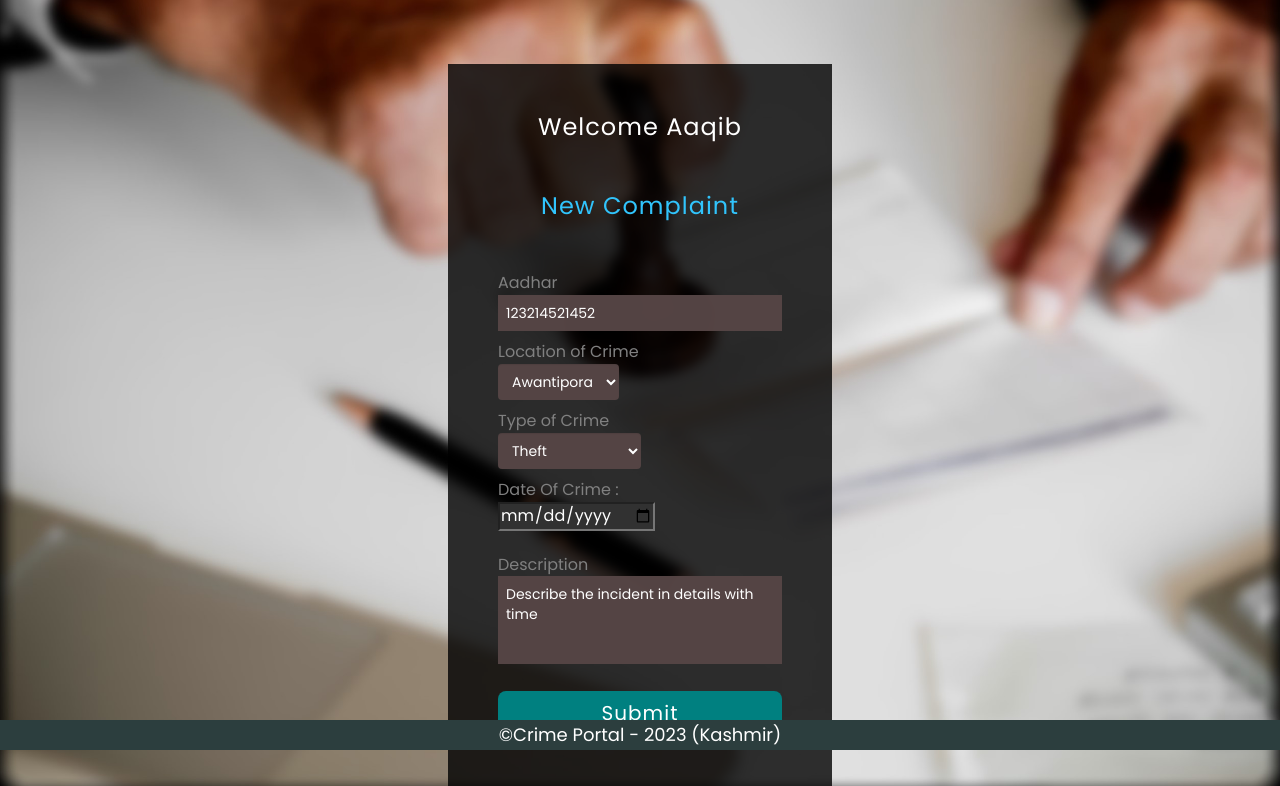
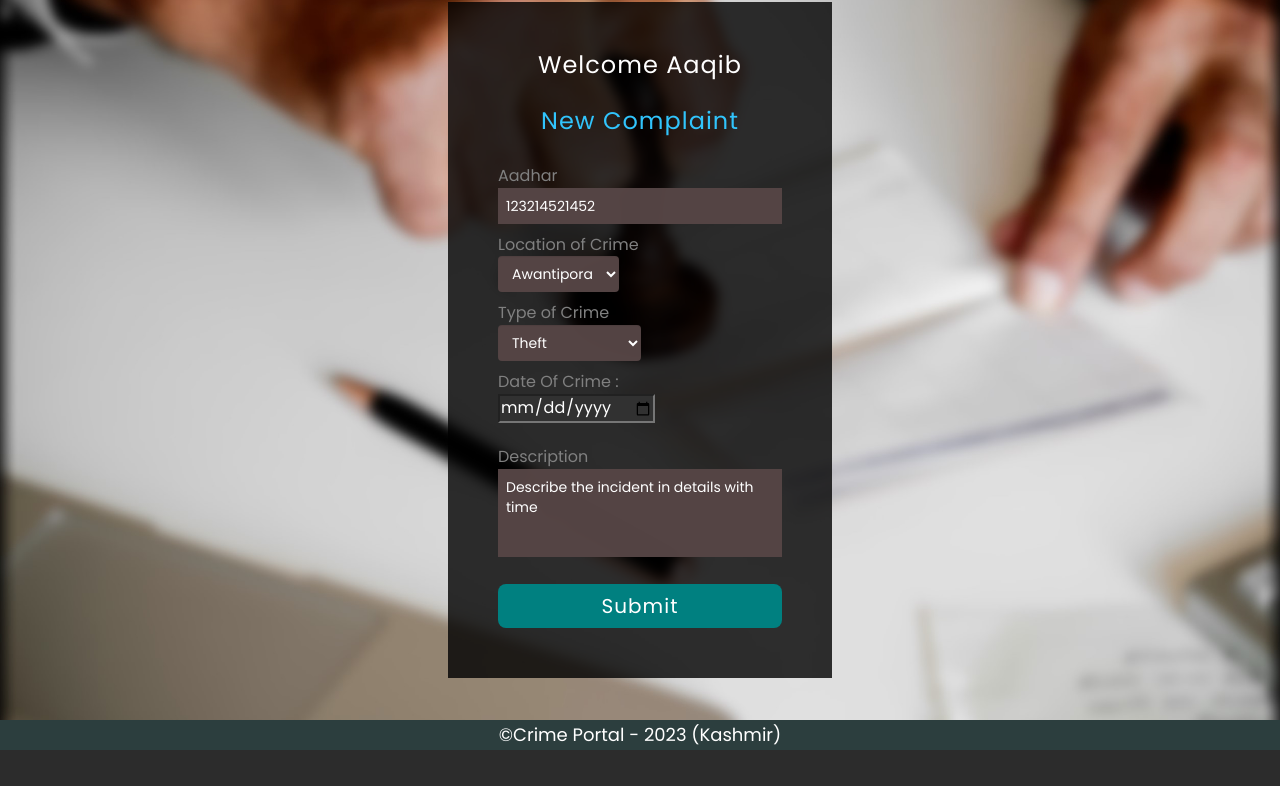
Before and after one commit to Dev-SheikhSuhail/CrimeReportingSystem, a PHP site: page /complainer_page.php in a window 1280 px wide. Shown: the part 50-836 px from the top of the page. After the commit the page ends 800 px from the top, so only its background shows below. Run offline with PHP 8.4, Linux system fonts and the light colour scheme; a user stored in the database is signed in; data comes from the database, SQL or seed files in the repository; some libraries are stand-ins or nearby versions.

Commit message:
Modify Styling

```diff
--- a/complainer_page.php
+++ b/complainer_page.php
@@ -97,35 +97,8 @@ if (isset($_POST['s'])) {
             <button id="btn"><a href="logout.php">Logout</a></button>
         </nav>
     </header>
-    <!-- <nav class="navbar navbar-default navbar-fixed-top">
-        <div class="container">
-            <div class="navbar-header">
-                <button type="button" class="navbar-toggle collapsed" data-toggle="collapse" data-target="#navbar"
-                    aria-expanded="false" aria-controls="navbar">
-                    <span class="sr-only">Toggle navigation</span>
-                    <span class="icon-bar"></span>
-                    <span class="icon-bar"></span>
-                    <span class="icon-bar"></span>
-                </button>
-                <a class="navbar-brand" href="home.php"><b>Home</b></a>
-            </div>
-            <div id="navbar" class="collapse navbar-collapse">
-                <ul class="nav navbar-nav">
-                    <li><a href="userlogin.php">User Login</a></li>
-                    <li class="active"><a href="complainer_page.php">User Home</a></li>
-                </ul>
 
-                <ul class="nav navbar-nav navbar-right">
-                    <li class="active"><a href="complainer_page.php">Register New Complaint</a></li>
-                    <li><a href="complainer_complain_history.php">Complaint History</a></li>
-                    <li><a href="logout.php">Logout &nbsp <i class="fa fa-sign-out" aria-hidden="true"></i></a></li>
-                </ul>
-            </div>
-        </div>
-    </nav> -->
-
-
-    <div class="video" style="margin-top: 5%">
+    <div class="video" style="margin-top: 2px">
         <div class="center-container">
             <div class="bg-agile">
                 <div class="login-form">
@@ -133,10 +106,10 @@ if (isset($_POST['s'])) {
                     <h2 style="color:white">Welcome
                         <?php echo "$u_name" ?>
                     </h2>
-                    </p><br>
+                    </p>
                     <p>
                     <h2>New Complaint</h2>
-                    </p><br>
+                    </p>
                     <form action="#" method="post" style="color: gray">Aadhar
                         <input type="text" name="aadhar_number" placeholder="Aadhar Number" required="" disabled
                             value=<?php echo "$a_no"; ?>>
```
Lines whose indentation alone changed are shown as unchanged.
